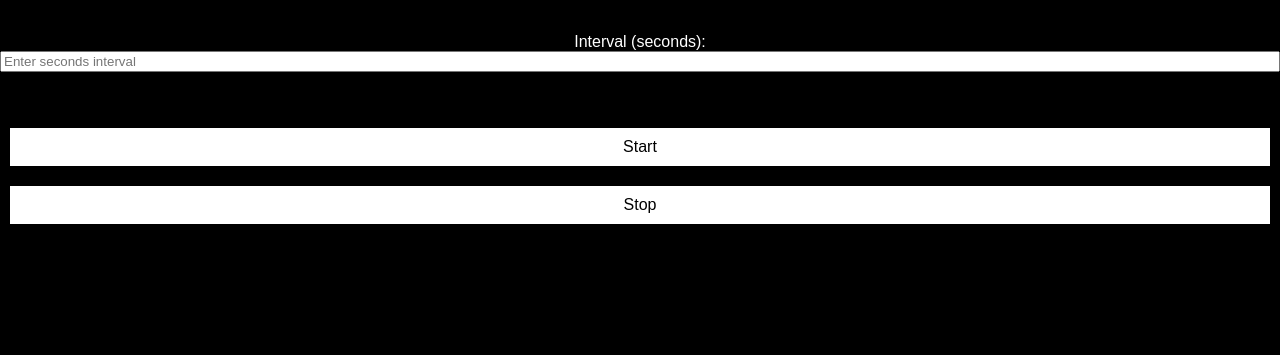
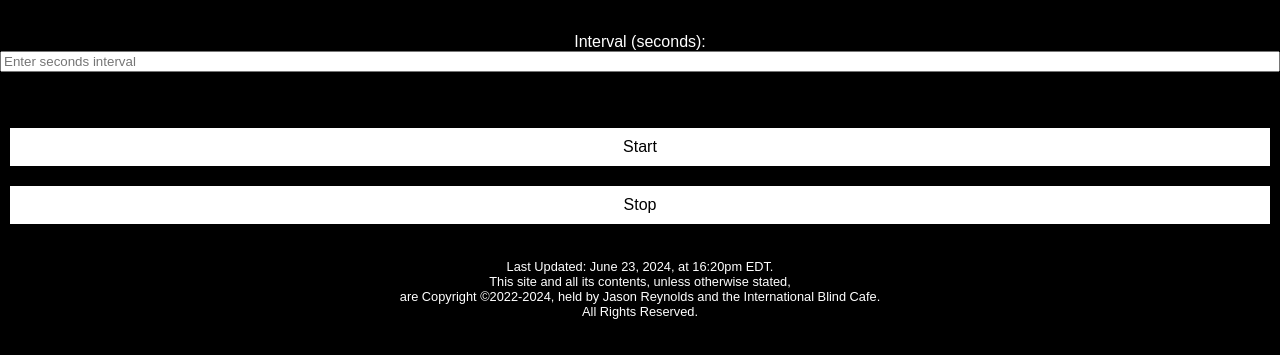
Before and after one commit to intblindcafe/ibc, a plain HTML site: page repeater.html in a window 1280 px wide. Shown: the part 137-492 px from the top of the page. Drawn offline with Linux system fonts and the light colour scheme.

Commit message:
Add files via upload

```diff
--- a/repeater.html
+++ b/repeater.html
@@ -11,6 +11,7 @@
     <meta name="robots" content="noindex">
     <title>Text-to-Speech Repeater</title>
     <script src="assets/scripts/repeater.js" defer></script>
+    <script src="assets/scripts/footer.js"></script>
 </head>
 <body>
     <h1>Text-to-Speech Repeater</h1>
```
